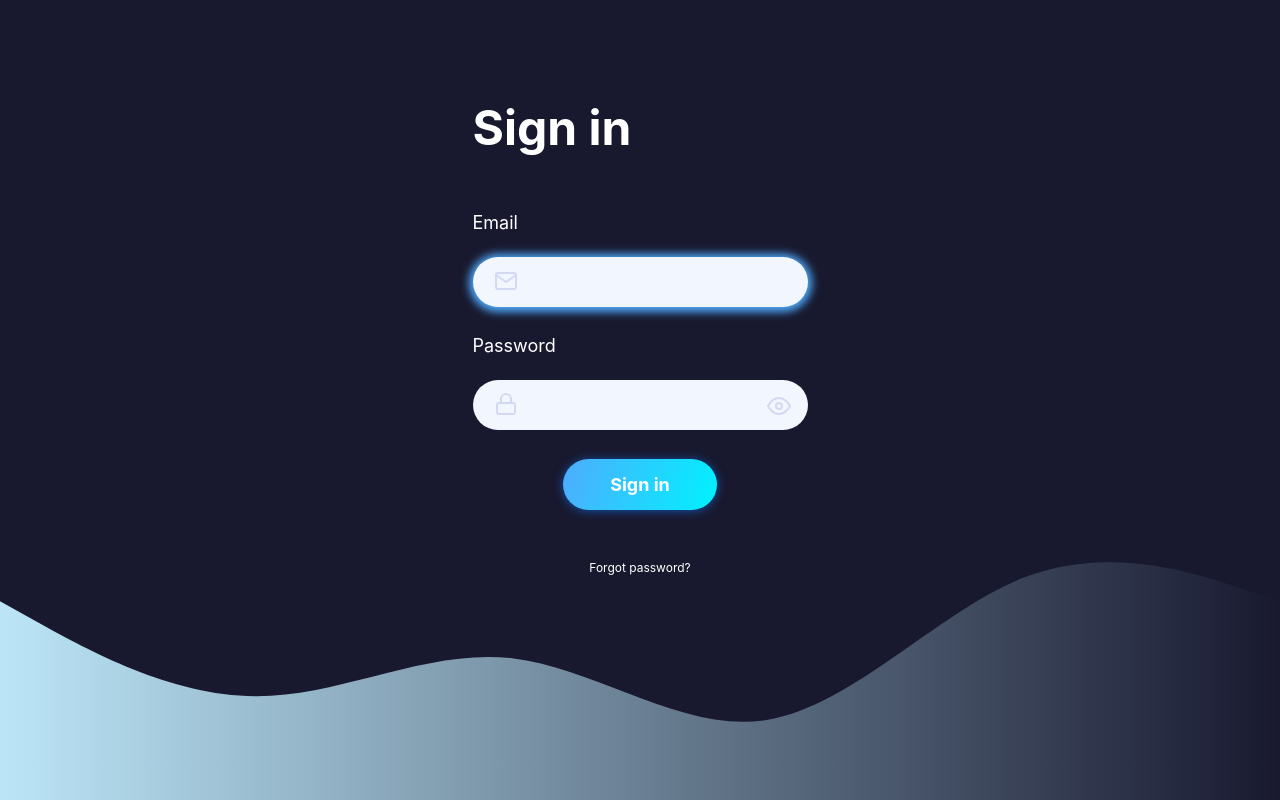
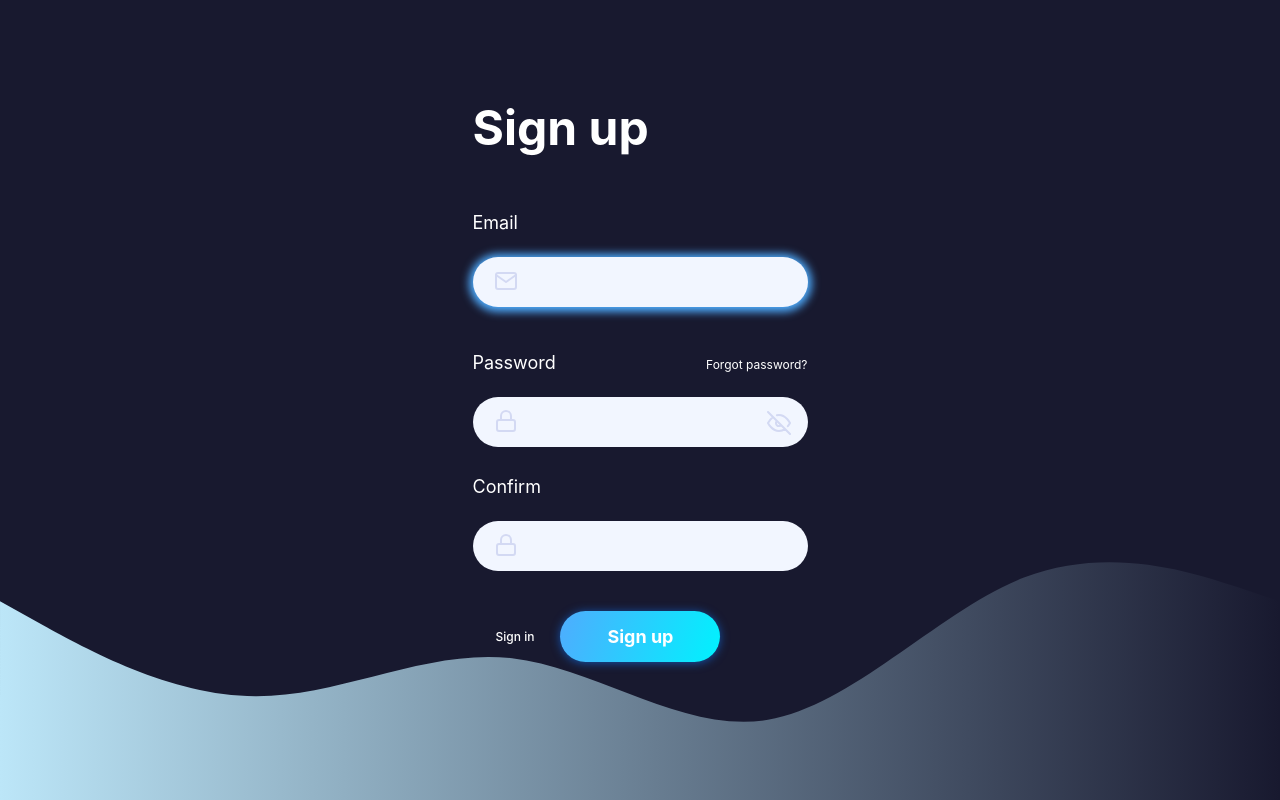
Before and after one commit to rafvanpuyvelde/macro-recipe-book, a React (Create React App) app in the folder frontend/: page /sign-up in a window 1280 px wide. Built offline with nearby package versions, Linux system fonts and the light colour scheme.

Commit message:
Added sign up page

```diff
--- a/frontend/package.json
+++ b/frontend/package.json
@@ -10,7 +10,7 @@
     "@types/node": "^12.0.0",
     "@types/react": "^16.9.0",
     "@types/react-dom": "^16.9.0",
-    "@types/react-router": "^5.1.8",
+    "@types/react-router-dom": "^5.1.5",
     "@types/styled-components": "^5.1.0",
     "typescript": "^3.7.5"
   },
@@ -19,7 +19,7 @@
     "node-sass": "^4.14.1",
     "react": "^16.13.1",
     "react-dom": "^16.13.1",
-    "react-router": "^5.2.0",
+    "react-router-dom": "^5.2.0",
     "react-scripts": "3.4.1",
     "redux": "^4.0.5",
     "styled-components": "^5.1.1",
--- a/frontend/src/App.tsx
+++ b/frontend/src/App.tsx
@@ -1,7 +1,7 @@
 import React from "react";
 import styled, { ThemeProvider } from "styled-components";
 import { darkTheme, lightTheme } from "./Theme";
-import { Router } from "react-router";
+import { Router } from "react-router-dom";
 import { createBrowserHistory } from "history";
 import Routes from "./Routes";
 
--- a/frontend/src/Routes.tsx
+++ b/frontend/src/Routes.tsx
@@ -1,5 +1,5 @@
 import React from "react";
-import { Route, Switch } from "react-router";
+import { Route, Switch } from "react-router-dom";
 
 import SignInPage from "./pages/SignInPage";
 import SignUpPage from "./pages/SignUpPage";
--- a/frontend/src/components/SignInForm.tsx
+++ b/frontend/src/components/SignInForm.tsx
@@ -1,5 +1,6 @@
 import React, { MouseEvent } from "react";
 import styled from "styled-components";
+import { Link } from "react-router-dom";
 
 import RoundedInput from "./RoundedInput";
 import PrimaryHeading from "./PrimaryHeading";
@@ -53,7 +54,7 @@ const WrapperFormControls = styled.div`
   align-items: center;
 `;
 
-const SignUpLink = styled.a`
+const SignUpLink = styled(Link)`
   font-weight: 500;
   font-size: 12px;
   color: ${(props) => props.theme.primaryTextColor};
@@ -61,12 +62,21 @@ const SignUpLink = styled.a`
   margin: 0 26px 0 23px;
 `;
 
-interface IProps {
+interface IProps {}
+
+interface IState {
+  formPasswordErrors: string[];
   isPasswordVisible: boolean;
-  onPasswordVisibilityToggle: (e: MouseEvent) => void;
 }
 
-export default class SignInForm extends React.Component<IProps> {
+export default class SignInForm extends React.Component<IProps, IState> {
+  state: IState = { formPasswordErrors: [], isPasswordVisible: false };
+
+  togglePasswordVisibility = (e: MouseEvent) => {
+    e.preventDefault();
+    this.setState({ isPasswordVisible: !this.state.isPasswordVisible });
+  };
+
   render() {
     return (
       <FormWrapper action="#" method="post">
@@ -95,22 +105,24 @@ export default class SignInForm extends React.Component<IProps> {
           <PasswordInput
             id="current-password"
             name="current-password"
-            type={this.props.isPasswordVisible ? "text" : "password"}
+            type={this.state.isPasswordVisible ? "text" : "password"}
             autoComplete="current-password"
             required
           />
           <TogglePasswordVisibilityButton
-            isCurrentlyVisible={this.props.isPasswordVisible}
-            onClick={this.props.onPasswordVisibilityToggle}
+            isCurrentlyVisible={this.state.isPasswordVisible}
+            onClick={this.togglePasswordVisibility}
           />
-          {/* <div id="password-constraints">
-          Eight or more characters, with at least one&nbsp;lowercase and one
-          uppercase letter.
-        </div> */}
+          {/* {this.state.formPasswordErrors.length > 0 && (
+            <FormPasswordErrors>
+              Eight or more characters, with at least one&nbsp;lowercase and one
+              uppercase letter.
+            </FormPasswordErrors>
+          )} */}
         </FormSection>
 
         <WrapperFormControls>
-          <SignUpLink href="#">Sign up</SignUpLink>
+          <SignUpLink to="/sign-up">Sign up</SignUpLink>
           <GradientButton>Sign in</GradientButton>
         </WrapperFormControls>
       </FormWrapper>
--- a/frontend/src/components/SignUpForm.tsx
+++ b/frontend/src/components/SignUpForm.tsx
@@ -1,5 +1,6 @@
 import React, { MouseEvent } from "react";
 import styled from "styled-components";
+import { Link } from "react-router-dom";
 
 import RoundedInput from "./RoundedInput";
 import PrimaryHeading from "./PrimaryHeading";
@@ -24,11 +25,12 @@ const PasswordInput = styled(RoundedInput).attrs({
   "aria-describedby": "password-constraints",
 })``;
 
-const WrapperFormControls = styled.div`
+const PasswordLabelWrapper = styled.div`
+  min-width: 100%;
   display: flex;
-  flex-flow: column nowrap;
-  justify-content: center;
-  align-items: center;
+  flex-flow: row nowrap;
+  justify-content: space-between;
+  align-items: baseline;
 `;
 
 const ForgotPasswordLink = styled.a`
@@ -44,16 +46,45 @@ const ForgotPasswordLink = styled.a`
   }
 `;
 
-interface IProps {
+const ConfirmPasswordLabel = styled(FormLabel)`
+  margin-top: 0px;
+`;
+
+const WrapperFormControls = styled.div`
+  margin-top: 40px;
+  display: flex;
+  flex-flow: row nowrap;
+  justify-content: flex-start;
+  align-items: center;
+`;
+
+const SignInLink = styled(Link)`
+  font-weight: 500;
+  font-size: 12px;
+  color: ${(props) => props.theme.primaryTextColor};
+  text-decoration: none;
+  margin: 0 26px 0 23px;
+`;
+
+interface IProps {}
+
+interface IState {
+  formPasswordErrors: string[];
   isPasswordVisible: boolean;
-  onPasswordVisibilityToggle: (e: MouseEvent) => void;
 }
 
-export default class SignInForm extends React.Component<IProps> {
+export default class SignUpForm extends React.Component<IProps, IState> {
+  state: IState = { formPasswordErrors: [], isPasswordVisible: false };
+
+  togglePasswordVisibility = (e: MouseEvent) => {
+    e.preventDefault();
+    this.setState({ isPasswordVisible: !this.state.isPasswordVisible });
+  };
+
   render() {
     return (
       <FormWrapper action="#" method="post">
-        <FormHeading>Sign in</FormHeading>
+        <FormHeading>Sign up</FormHeading>
 
         <FormSection>
           <FormLabel htmlFor="email">Email</FormLabel>
@@ -70,28 +101,41 @@ export default class SignInForm extends React.Component<IProps> {
         </FormSection>
 
         <FormSection>
-          <FormLabel htmlFor="current-password">Password</FormLabel>
+          <PasswordLabelWrapper>
+            <FormLabel htmlFor="current-password">Password</FormLabel>
+            <ForgotPasswordLink href="#">Forgot password?</ForgotPasswordLink>
+          </PasswordLabelWrapper>
           <PasswordIcon />
           <PasswordInput
             id="current-password"
             name="current-password"
-            type={this.props.isPasswordVisible ? "text" : "password"}
+            type={this.state.isPasswordVisible ? "text" : "password"}
             autoComplete="current-password"
             required
           />
           <TogglePasswordVisibilityButton
-            isCurrentlyVisible={this.props.isPasswordVisible}
-            onClick={this.props.onPasswordVisibilityToggle}
+            isCurrentlyVisible={this.state.isPasswordVisible}
+            onClick={this.togglePasswordVisibility}
           />
-          {/* <div id="password-constraints">
-          Eight or more characters, with at least one&nbsp;lowercase and one
-          uppercase letter.
-        </div> */}
+        </FormSection>
+
+        <FormSection>
+          <ConfirmPasswordLabel htmlFor="confirm-password">
+            Confirm
+          </ConfirmPasswordLabel>
+          <PasswordIcon />
+          <PasswordInput
+            id="confirm-password"
+            name="confirm-password"
+            type={this.state.isPasswordVisible ? "text" : "password"}
+            autoComplete="confirm-password"
+            required
+          />
         </FormSection>
 
         <WrapperFormControls>
-          <GradientButton id="signin">Sign in</GradientButton>
-          <ForgotPasswordLink href="#">Forgot password?</ForgotPasswordLink>
+          <SignInLink to="/sign-in">Sign in</SignInLink>
+          <GradientButton>Sign up</GradientButton>
         </WrapperFormControls>
       </FormWrapper>
     );
--- a/frontend/src/components/TogglePasswordVisibilityButton.tsx
+++ b/frontend/src/components/TogglePasswordVisibilityButton.tsx
@@ -25,7 +25,7 @@ const TogglePasswordVisibilityButton = (props: IProps) => {
       onClick={props.onClick}
       aria-label="Show password as plain text. Warning: this will display your password on the screen."
     >
-      {props.isCurrentlyVisible ? <HideIcon /> : <ShowIcon />}
+      {props.isCurrentlyVisible ? <ShowIcon /> : <HideIcon />}
     </Button>
   );
 };
--- a/frontend/src/pages/AuthPage.tsx
+++ b/frontend/src/pages/AuthPage.tsx
@@ -1,10 +1,9 @@
 import React, { MouseEvent } from "react";
 import styled from "styled-components";
 
-import SignInForm from "../components/SignInForm";
 import Wave from "../components/Wave";
 
-const WrapperLoginPage = styled.div`
+const WrapperAuthPage = styled.div`
   display: flex;
   flex-flow: column-nowrap;
   justify-content: flex-start;
@@ -19,7 +18,7 @@ interface IState {
   passwordVisible: boolean;
 }
 
-export default class SignInPage extends React.Component<IProps, IState> {
+export default class AuthPage extends React.Component<IProps, IState> {
   state: IState = { passwordVisible: false };
 
   togglePasswordVisibility = (e: MouseEvent) => {
@@ -29,13 +28,10 @@ export default class SignInPage extends React.Component<IProps, IState> {
 
   render() {
     return (
-      <WrapperLoginPage>
-        <SignInForm
-          isPasswordVisible={this.state.passwordVisible}
-          onPasswordVisibilityToggle={this.togglePasswordVisibility}
-        />
+      <WrapperAuthPage>
+        {this.props.children}
         <Wave />
-      </WrapperLoginPage>
+      </WrapperAuthPage>
     );
   }
 }
--- a/frontend/src/pages/SignInPage.tsx
+++ b/frontend/src/pages/SignInPage.tsx
@@ -1,41 +1,14 @@
 import React, { MouseEvent } from "react";
-import styled from "styled-components";
 
 import SignInForm from "../components/SignInForm";
-import Wave from "../components/Wave";
+import AuthPage from "./AuthPage";
 
-const WrapperLoginPage = styled.div`
-  display: flex;
-  flex-flow: column-nowrap;
-  justify-content: flex-start;
-  align-items: center;
-  background-color: ${(props) => props.theme.primaryColor};
-  min-height: 100vh;
-`;
-
-interface IProps {}
-
-interface IState {
-  passwordVisible: boolean;
-}
-
-export default class SignInPage extends React.Component<IProps, IState> {
-  state: IState = { passwordVisible: false };
-
-  togglePasswordVisibility = (e: MouseEvent) => {
-    e.preventDefault();
-    this.setState({ passwordVisible: !this.state.passwordVisible });
-  };
-
+export default class SignInPage extends React.Component {
   render() {
     return (
-      <WrapperLoginPage>
-        <SignInForm
-          isPasswordVisible={this.state.passwordVisible}
-          onPasswordVisibilityToggle={this.togglePasswordVisibility}
-        />
-        <Wave />
-      </WrapperLoginPage>
+      <AuthPage>
+        <SignInForm />
+      </AuthPage>
     );
   }
 }
--- a/frontend/src/pages/SignUpPage.tsx
+++ b/frontend/src/pages/SignUpPage.tsx
@@ -1,41 +1,14 @@
-import React, { MouseEvent } from "react";
-import styled from "styled-components";
+import React from "react";
 
 import SignUpForm from "../components/SignUpForm";
-import Wave from "../components/Wave";
+import AuthPage from "./AuthPage";
 
-const WrapperSignUpPage = styled.div`
-  display: flex;
-  flex-flow: column-nowrap;
-  justify-content: flex-start;
-  align-items: center;
-  background-color: ${(props) => props.theme.primaryColor};
-  min-height: 100vh;
-`;
-
-interface IProps {}
-
-interface IState {
-  passwordVisible: boolean;
-}
-
-export default class SignUpPage extends React.Component<IProps, IState> {
-  state: IState = { passwordVisible: false };
-
-  togglePasswordVisibility = (e: MouseEvent) => {
-    e.preventDefault();
-    this.setState({ passwordVisible: !this.state.passwordVisible });
-  };
-
+export default class SignUpPage extends React.Component {
   render() {
     return (
-      <WrapperSignUpPage>
-        <SignUpForm
-          isPasswordVisible={this.state.passwordVisible}
-          onPasswordVisibilityToggle={this.togglePasswordVisibility}
-        />
-        <Wave />
-      </WrapperSignUpPage>
+      <AuthPage>
+        <SignUpForm />
+      </AuthPage>
     );
   }
 }
```
Also changed, not shown: 1 other file (tests, documents, lock files or other folders).
